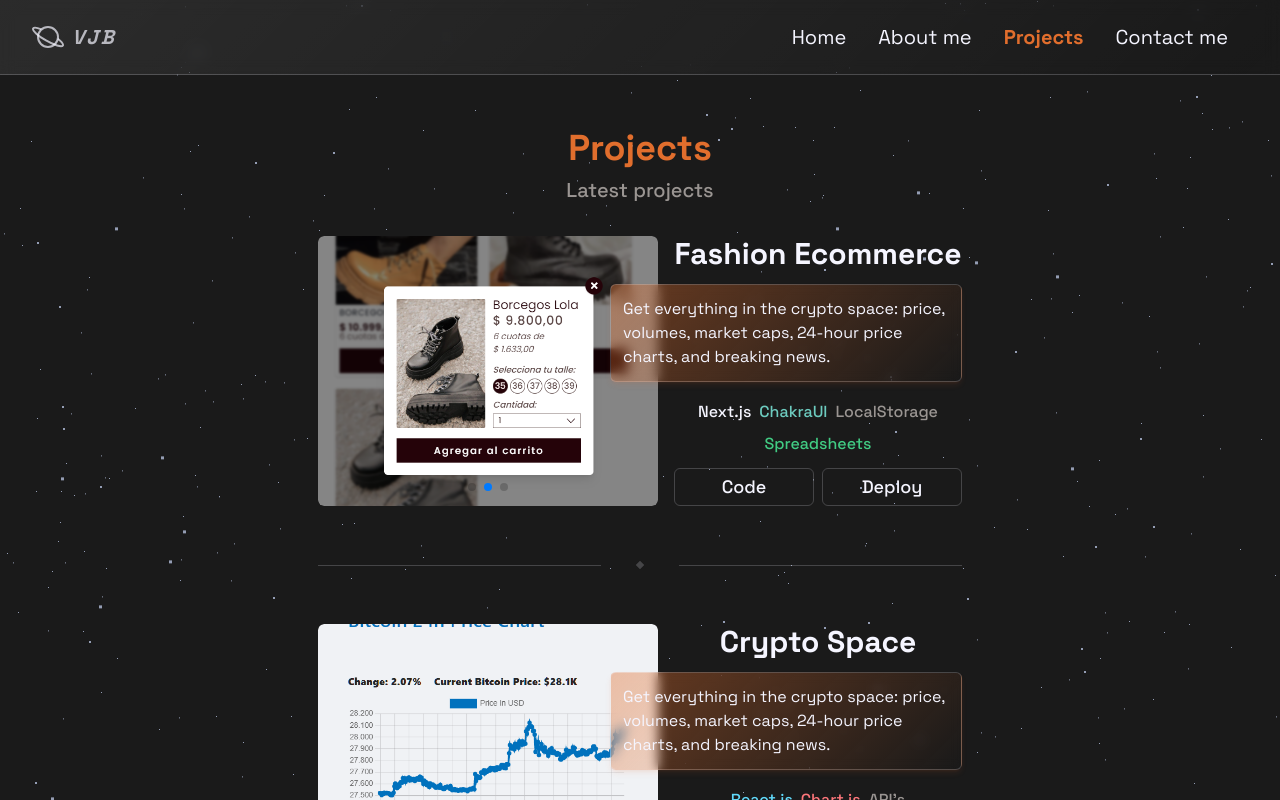
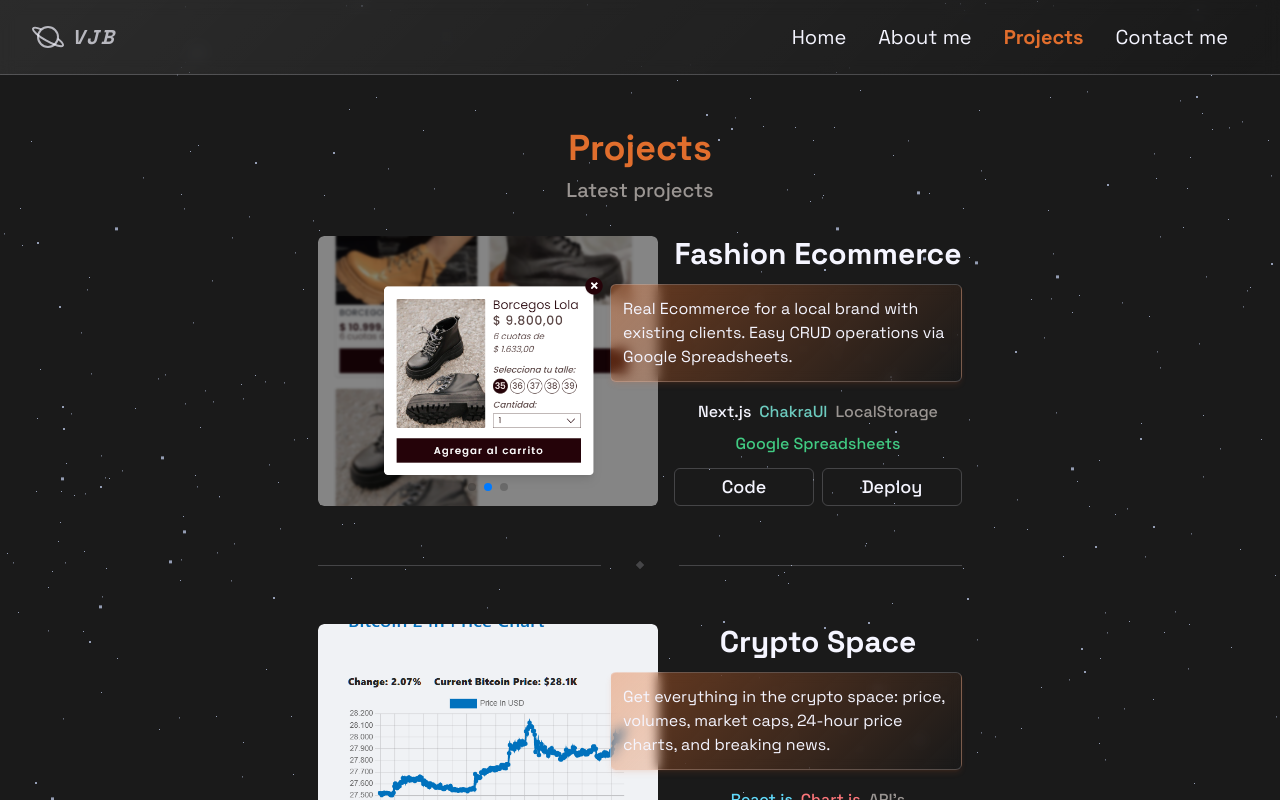
Before and after one commit to valentinbegnis/portfolio, a Next.js app: page /projects in a window 1280 px wide. Shown: the top 800 px of the page. Built offline with nearby package versions, Linux system fonts and the light colour scheme.

Commit message:
Fix wrong descriptions in projects and work experience

```diff
--- a/app/about/page.tsx
+++ b/app/about/page.tsx
@@ -56,7 +56,7 @@ const educationHistory = [
     institution: 'Universidad de Buenos Aires',
     title: 'Bachelor of Computer Science',
     startDate: '2022',
-    endDate: '2026',
+    endDate: '2027',
     route: 'https://exactas.uba.ar/ensenanza/carreras-de-grado/ciencias-de-la-computacion',
   },
   {
@@ -81,7 +81,7 @@ const workExperience = [
     startDate: 'December 2022',
     endDate: 'Present',
     tasks: [
-      'Developed and implemented React components for web applications',
+      'Develop and fix React components for web applications',
       'Refactored an existing codebase to improve performance and maintainability',
       'Collaborated with cross-functional teams to identify and prioritize features and requirements',
     ],
--- a/app/contact/page.tsx
+++ b/app/contact/page.tsx
@@ -52,7 +52,7 @@ export default function ContactPage() {
   };
 
   return (
-    <div className="pt-32 flex flex-col items-center gap-20 md:gap-24 text-star">
+    <div className="pt-32 pb-16 flex flex-col items-center gap-20 text-star">
       <h1 className="text-4xl text-center font-bold text-nebula">Contact me</h1>
       <div className="flex flex-col gap-4">
         <Transition
--- a/app/projects/page.tsx
+++ b/app/projects/page.tsx
@@ -9,11 +9,11 @@ import 'swiper/swiper-bundle.min.css';
 const projects = [
   {
     name: 'Fashion Ecommerce',
-    description: 'Get everything in the crypto space: price, volumes, market caps, 24-hour price charts, and breaking news.',
+    description: 'Real Ecommerce for a local brand with existing clients. Easy CRUD operations via Google Spreadsheets.',
     images: ['/images/Fashion-Ecommerce-1.png', '/images/Fashion-Ecommerce-2.png', '/images/Fashion-Ecommerce-3.png'],
     githubUrl: 'https://github.com/valentinbegnis/ecommerce-calzados-nextjs',
     deployUrl: 'https://picotacalzados.vercel.app',
-    stackUsed: ['Next.js', 'ChakraUI', 'LocalStorage', 'Spreadsheets'],
+    stackUsed: ['Next.js', 'ChakraUI', 'LocalStorage', 'Google Spreadsheets'],
   },
   {
     name: 'Crypto Space',
@@ -25,7 +25,7 @@ const projects = [
   },
   {
     name: 'IP Address Tracker',
-    description: 'Get everything in the crypto space: price, volumes, market caps, 24-hour price charts, and breaking news.',
+    description: 'Find any IP address location, latitude, and longitude. Map view included. Track and discover with this IP Address app.',
     images: ['/images/Ip-Address-Tracker-1.png'],
     githubUrl: 'https://github.com/valentinbegnis/ip_address_tracker',
     deployUrl: 'https://valentinbegnis.github.io/ip_address_tracker',
@@ -45,7 +45,7 @@ const technologies: TechnologiesOptions = {
   'Leaflet.js': 'bg-clip-text text-transparent bg-gradient-to-r from-sky to-sun',
   'API': 'text-stardust',
   'API\'s': 'text-stardust',
-  'Spreadsheets': 'text-[#41cb83]',
+  'Google Spreadsheets': 'text-[#41cb83]',
   'LocalStorage': 'text-stardust',
 };
 
@@ -66,7 +66,7 @@ export default function ProjectsPage() {
                 slidesPerView={1}
                 loop
                 pagination={{ clickable: true }}
-                autoplay={{ delay: 3000 }}
+                autoplay={{ delay: 4000 }}
                 className="w-[320px] md:w-[340px] md:rounded-md"
               >
                 {project.images.map((url) => (
@@ -94,7 +94,7 @@ export default function ProjectsPage() {
                   </div>
                   <div className="w-[45%] border-t border-star/20" />
                 </div>
-                <div className="flex flex-col gap-3">
+                <div className="w-full flex flex-col gap-3">
                   <ul className={`flex flex-wrap justify-center gap-3 md:gap-2 ${project.stackUsed.length > 3 ? 'md:h-15' : 'md:h-11'}`}>
                     {project.stackUsed.map((technology) => (
                       <li key={technology} className={`w-max font-medium ${technologies[technology]}`}>
--- a/styles/globals.css
+++ b/styles/globals.css
@@ -129,7 +129,7 @@
     left: 0;
     bottom: 0;
     right: 0;
-    z-index: -10;
+    z-index: -20;
   }
 
   .shooting-stars-animation>span {
```
